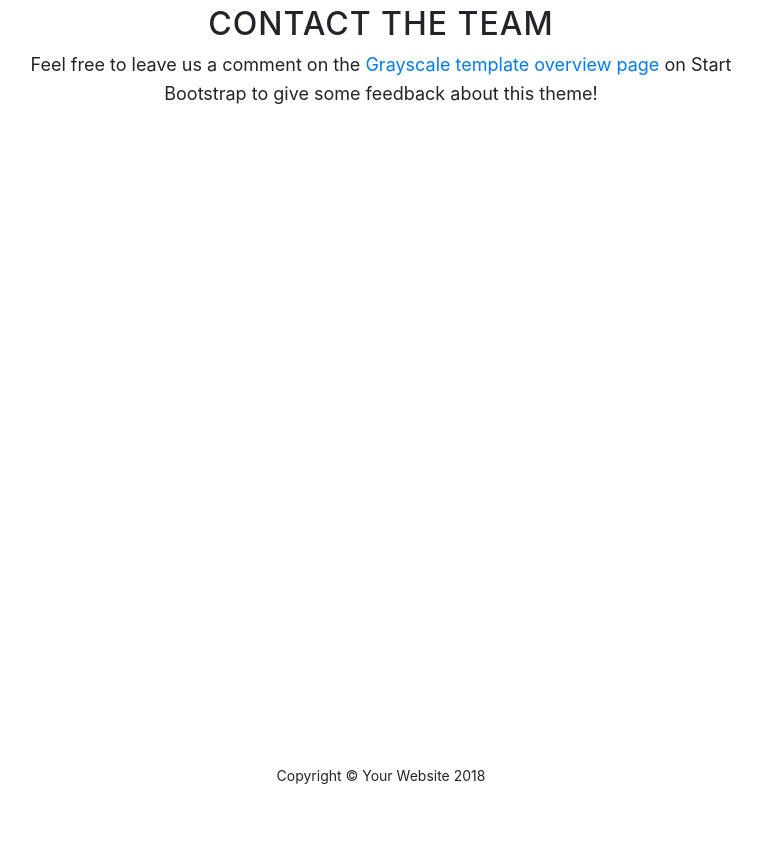
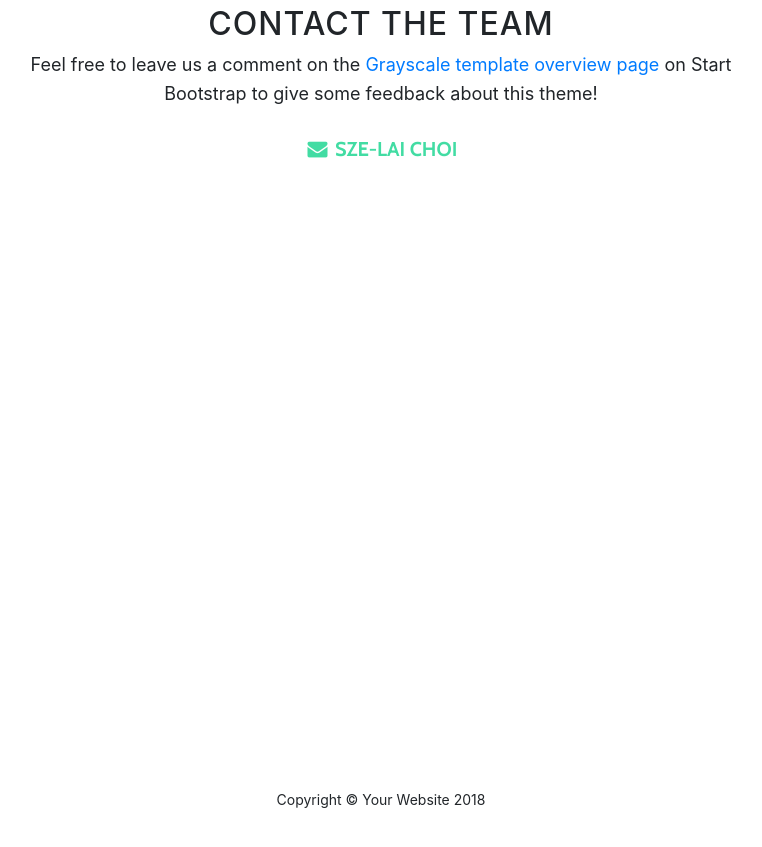
Before and after one commit to cen4010-s2018-g06/Group-6, a website with bundled scripts: page index.html in a window 1280 px wide. Shown: the part 2160-3007 px from the top of the page, without its empty margins (259-1021 px from the left). Built offline with nearby package versions, Linux system fonts and the light colour scheme.

Commit message:
Updating with Email for Contacts
Removed github and updated with email

```diff
--- a/index.html
+++ b/index.html
@@ -104,7 +104,9 @@
               on Start Bootstrap to give some feedback about this theme!</p>
             <ul class="list-inline banner-social-buttons">
               <li class="list-inline-item">
-
+                <a href="mailto:schoi4@fau.edu" class="btn btn-default btn-lg">
+                  <i class="fa fa-envelope fa-fw"></i>
+                  <span class="network-name">Sze-Lai Choi</span>
                 </a>
               </li>
             </ul>
```
